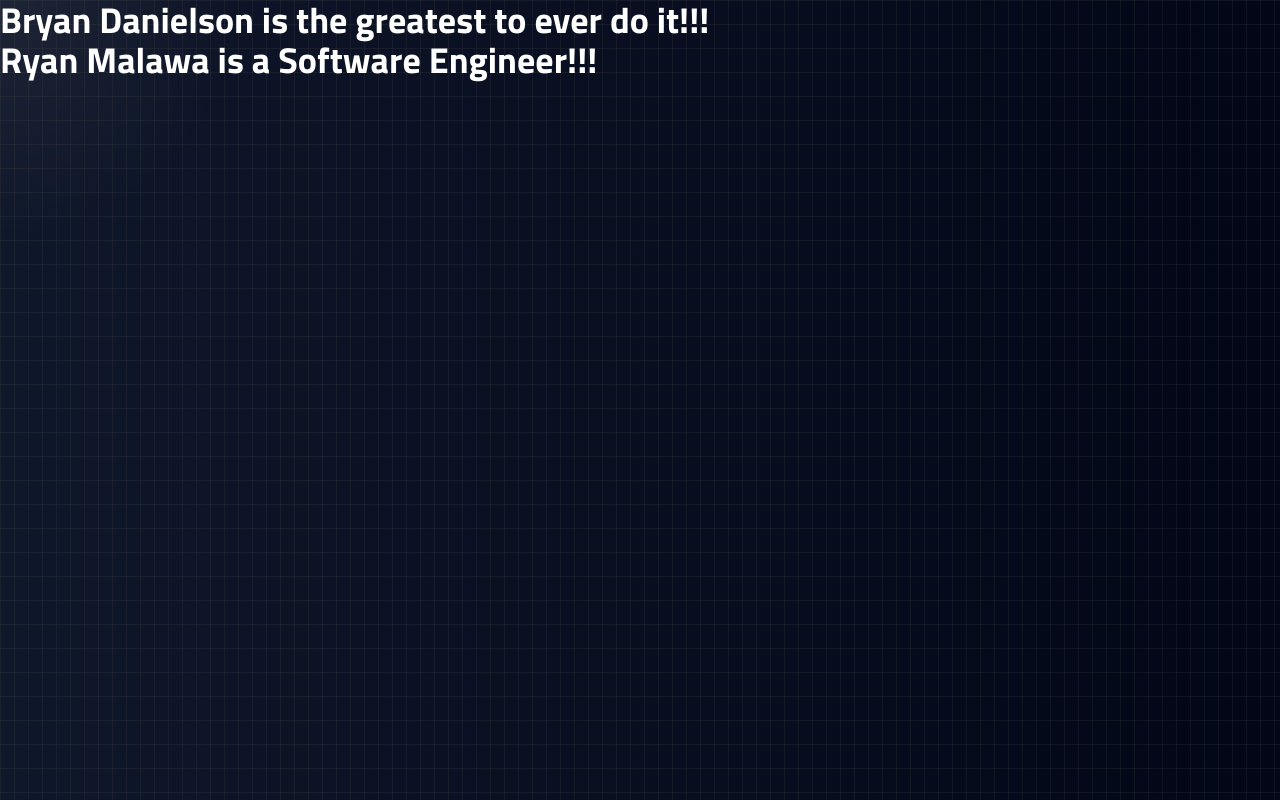
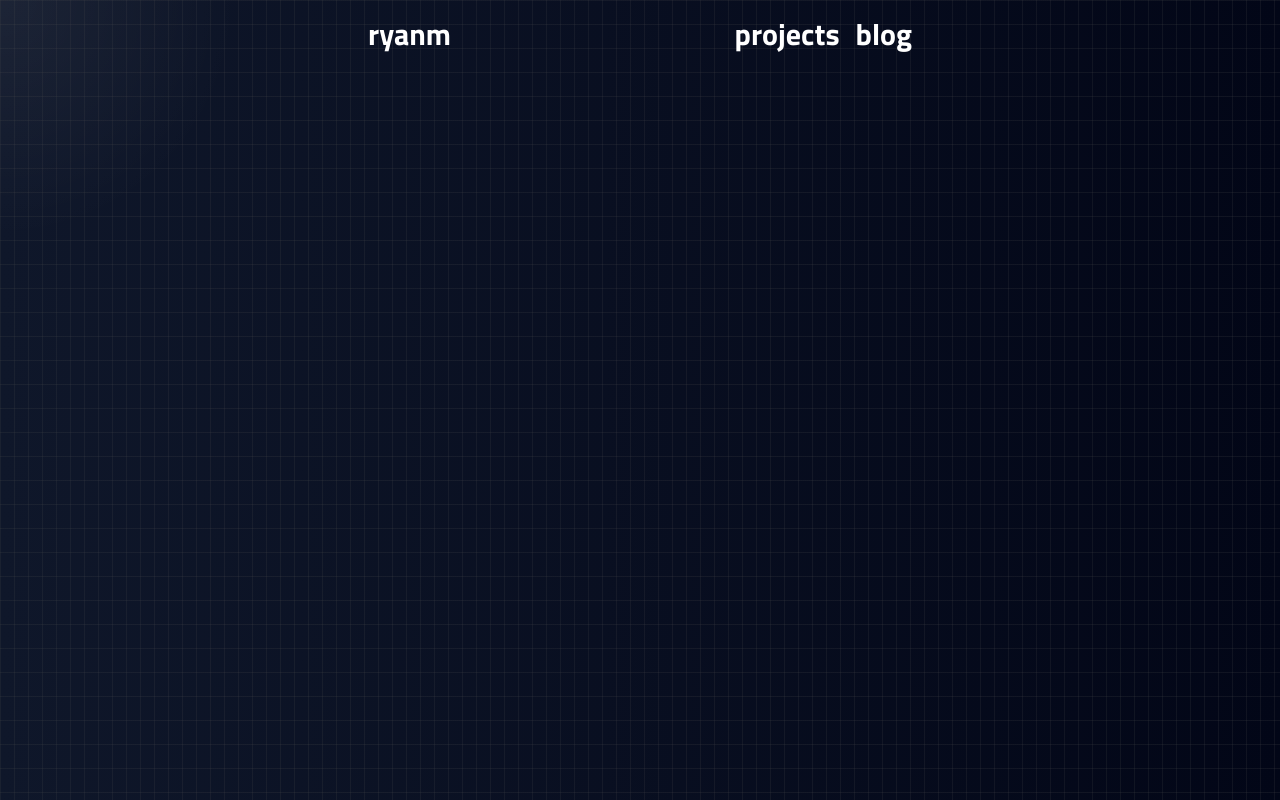
Before and after one commit to mryan-3/portfolio, a React (Vite) app in the folder v2/: page / in a window 1280 px wide. Built offline with nearby package versions, Linux system fonts and the light colour scheme.

Commit message:
feat(core) add navbar

```diff
--- a/v2/src/App.tsx
+++ b/v2/src/App.tsx
@@ -1,4 +1,5 @@
 import { useRef, useState } from "react"
+import Navbar from '../src/components/Navbar.tsx'
 
 function App() {
     const divRef = useRef<HTMLDivElement>(null);
@@ -52,8 +53,7 @@ function App() {
                     }}
                 />
                 <div className='absolute bottom-0 left-0 right-0 top-0 bg-[linear-gradient(to_right,#4f4f4f2e_1px,transparent_1px),linear-gradient(to_bottom,#4f4f4f2e_1px,transparent_1px)] bg-[size:14px_24px]'>
-                    <h1 className="text-white text-4xl font-titillium font-bold">Bryan Danielson is the greatest to ever do it!!! </h1>
-                    <h1 className="text-white text-4xl font-titillium font-bold">Ryan Malawa is a Software Engineer!!! </h1>
+                <Navbar />
                 </div>
             </div>
         </div>
--- a/v2/src/components/Navbar.tsx
+++ b/v2/src/components/Navbar.tsx
@@ -0,0 +1,16 @@
+import React from 'react'
+
+const Navbar: React.FC = () => {
+  return (
+    <div className='font-titillium max-w-xl mx-auto p-4 sticky mb-6'>
+      <div className='flex  justify-between items-center'>
+        <h2 className='text-3xl text-white font-bold'>ryanm</h2>
+        <div className='flex justify-between gap-4'>
+          <h2 className='text-3xl text-white font-bold'>projects</h2>
+          <h2 className='text-3xl text-white font-bold'>blog</h2>
+        </div>
+      </div>
+    </div>
+  )
+}
+export default Navbar
```
